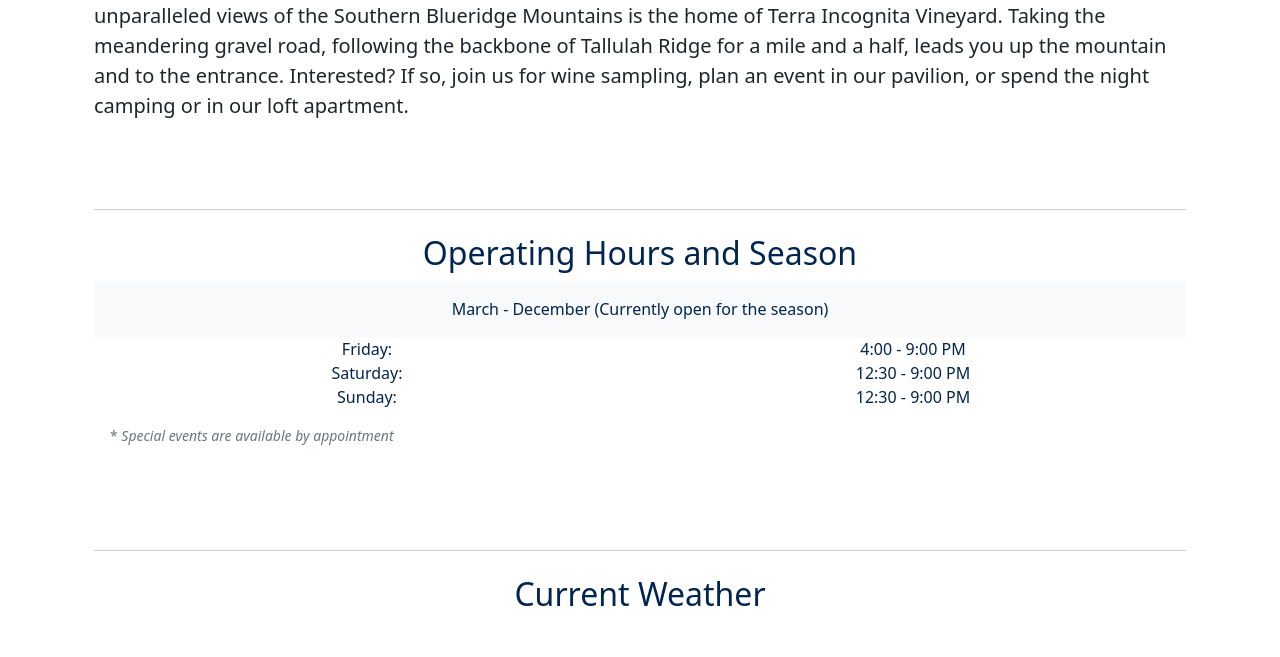
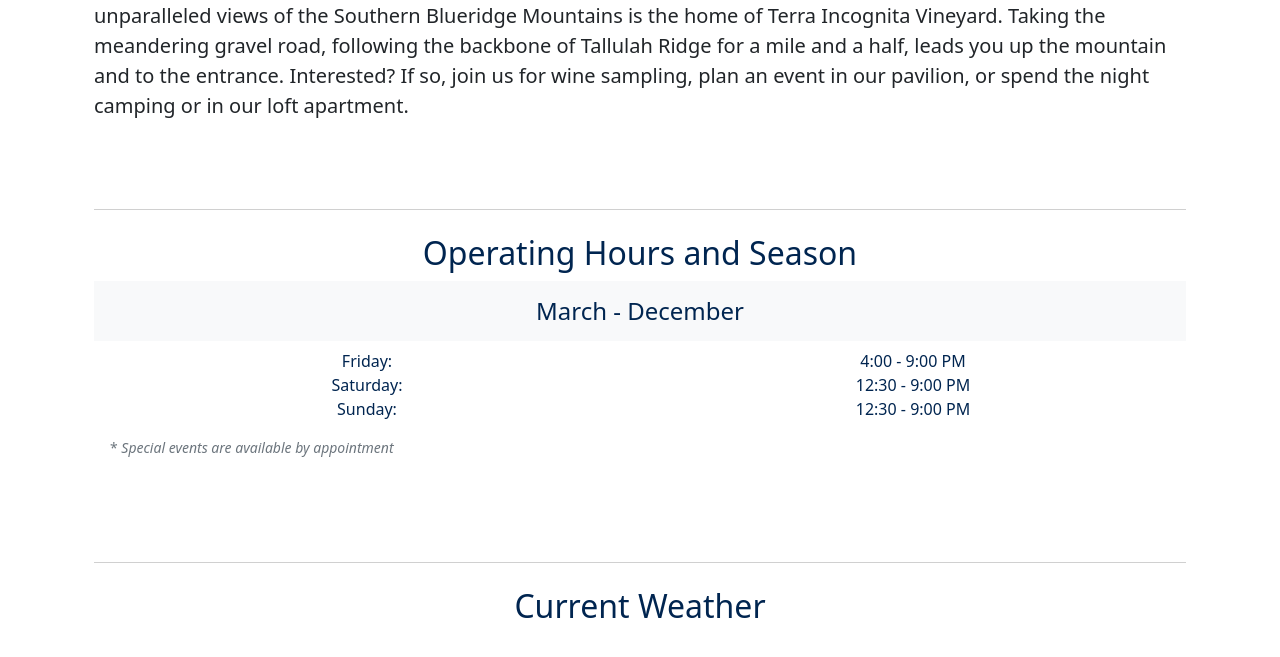
Before and after one commit to tors10e/terra, a React (Create React App) app: page / in a window 1280 px wide. Shown: the part 889-1546 px from the top of the page. Built offline with nearby package versions, Linux system fonts and the light colour scheme; grey boxes are pictures that could not be loaded.

Commit message:
Updated opening hours.

```diff
--- a/src/home/hours.js
+++ b/src/home/hours.js
@@ -6,8 +6,8 @@ const Hours = () => {
             <h2 id="hours">Operating Hours and Season</h2>
             <div className="container">
                 <div className="row">
-                    <div className="p-3 col bg-light">
-                        March - December (Currently open for the season)
+                    <div className="h4 p-3 col bg-light">
+                        March - December
                     </div>
                 </div>
                 <div className="row ">
```
